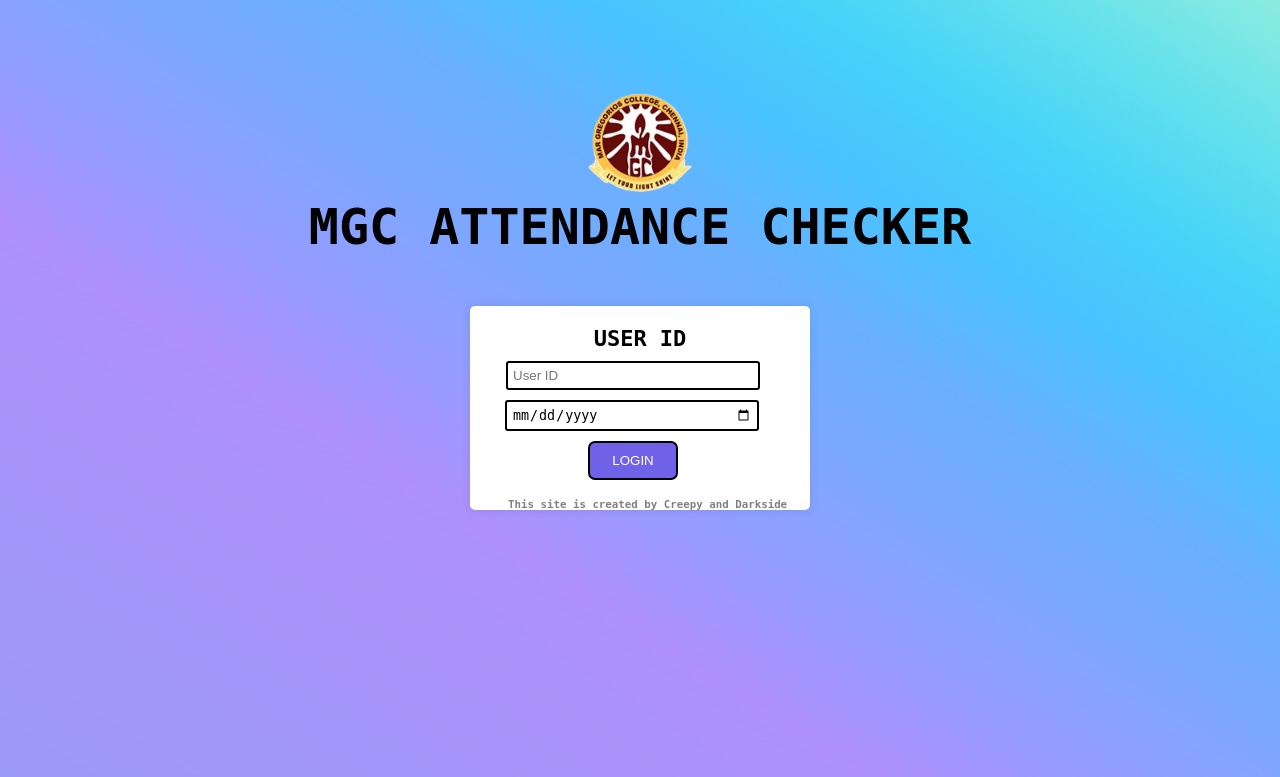
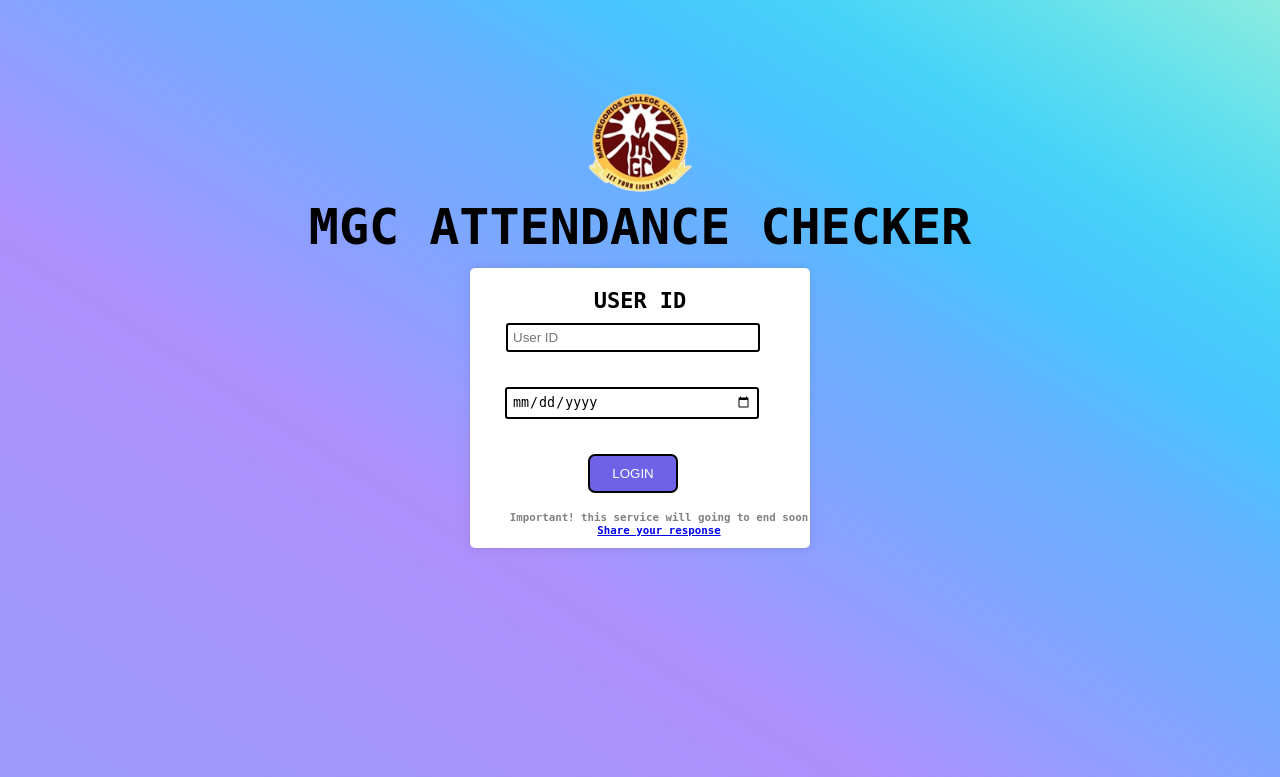
Before and after one commit to creepygonemad/mgc-attendance, a Flask app: page / in a window 1280 px wide. Shown: the top 777 px of the page. Run offline with Flask 3, Linux system fonts and the light colour scheme.

Commit message:
Update home.html

```diff
--- a/templates/home.html
+++ b/templates/home.html
@@ -47,7 +47,7 @@ h2 {
 }
 
 .form-group {
-  margin-bottom: 10px;
+  margin-bottom: 35px;
 }
 
 label {
@@ -107,6 +107,10 @@ h5{
   text-align: center;
   margin-left: 18px;
 }
+.a{
+  text-align: center;
+  color: #000000;
+}
 @media only screen and (max-width: 600px) {
     .container {
     width: 80%;
@@ -165,7 +169,8 @@ h5{
       <div class="form-group">
         &nbsp
         <button type="submit">LOGIN</button>
-        <h5 style="">This site is created by Creepy and Darkside</h5>
+        <h5 >Important! this service will going to end soon <a href="//forms.gle/XpxzjM3d5vF4cTGs8">Share your response</a></h5>
+
         {% with messages = get_flashed_messages() %}
             {% if messages %}
                 <h3  id="flash-message" class="{{ messages[0][1] }}">{{ messages[0]  }}</h3>
```
